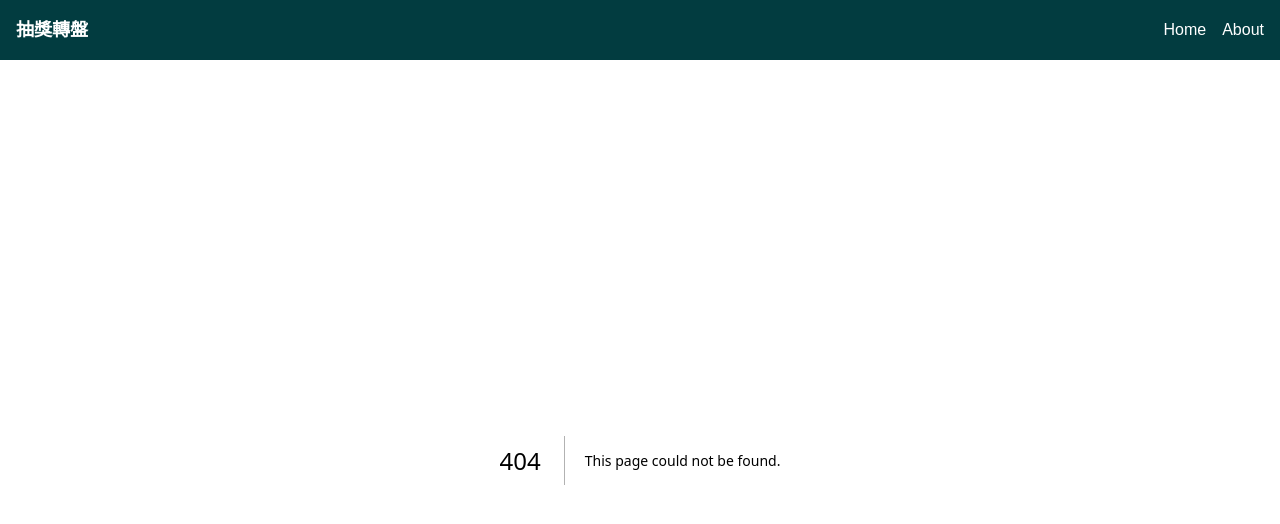
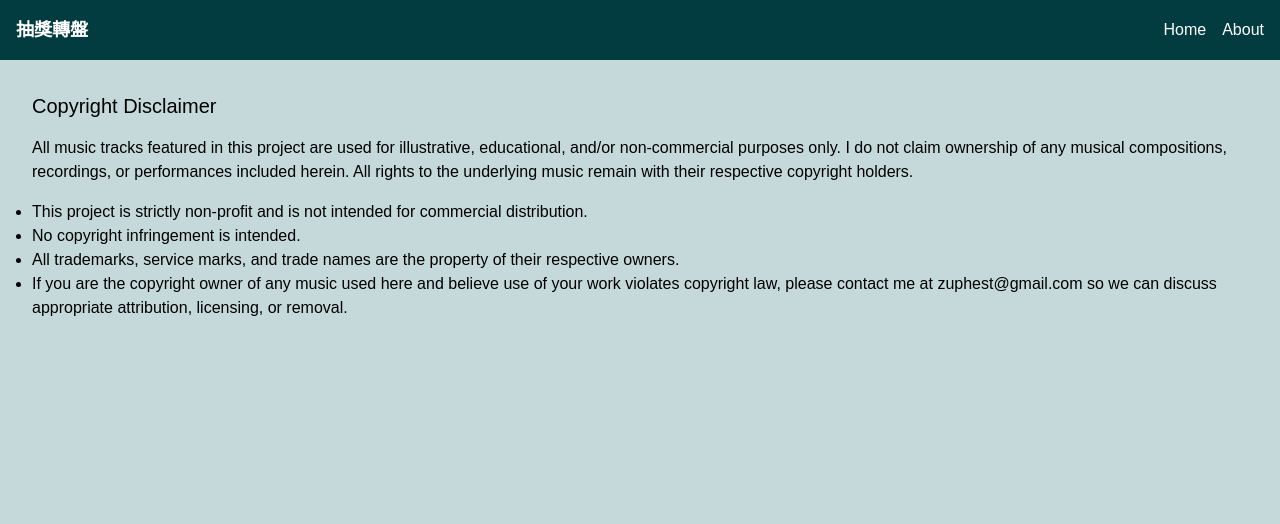
Before and after one commit to TzuHsuan/spinwheel, a Next.js app: page /about in a window 1280 px wide. Before the commit this address had no page. Shown: the top 524 px of the page. Built offline with nearby package versions, Linux system fonts and the light colour scheme.

Commit message:
add about page

```diff
--- /dev/null
+++ b/src/app/about/page.tsx
@@ -0,0 +1,17 @@
+import React from "react";
+
+export default function About() {
+
+  return (<div className="bg-background-300 text-black p-4 h-full">
+    <h1 className="text-xl m-4">Copyright Disclaimer</h1>
+
+    <p className="mx-4">All music tracks featured in this project are used for illustrative, educational, and/or non-commercial purposes only. I do not claim ownership of any musical compositions, recordings, or performances included herein. All rights to the underlying music remain with their respective copyright holders.</p>
+    <ul className="mx-4 mt-4 list-disc">
+
+      <li>This project is strictly non-profit and is not intended for commercial distribution.</li>
+      <li>No copyright infringement is intended.</li>
+      <li>All trademarks, service marks, and trade names are the property of their respective owners.</li>
+      <li>If you are the copyright owner of any music used here and believe use of your work violates copyright law, please contact me at zuphest@gmail.com so we can discuss appropriate attribution, licensing, or removal.</li>
+    </ul>
+  </div>)
+}
```
